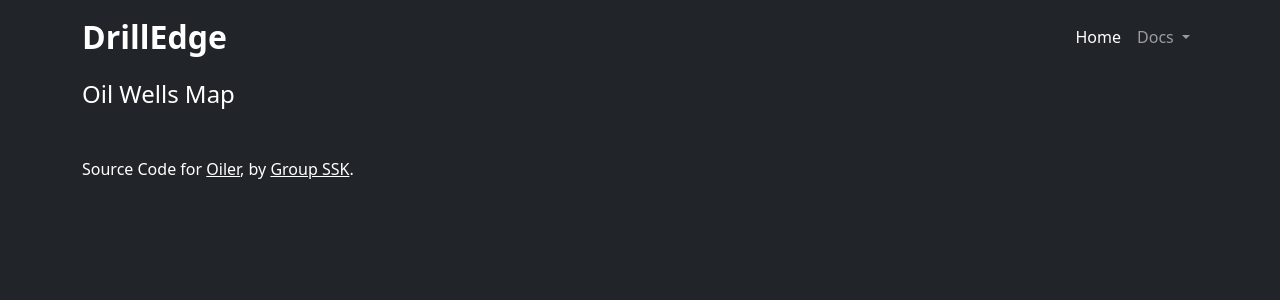
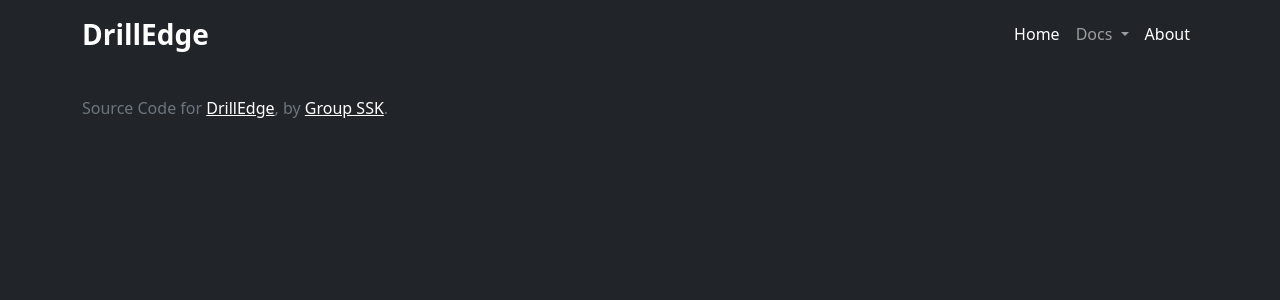
Before and after one commit to KayvanShah1/usc-dsci560-dspp-sp24, a Python web app: template lab5-part2/oil-wells-app/templates/index.html in a window 1280 px wide. Shown: the top 300 px of the page. Run offline with Jinja, Linux system fonts and the light colour scheme; the template is opened without the code that fills it, so the values that code supplies are empty.

Commit message:
redirect changes

```diff
--- a/lab5-part2/oil-wells-app/templates/includes/footer.html
+++ b/lab5-part2/oil-wells-app/templates/includes/footer.html
@@ -1,12 +1,12 @@
 <footer class="footer bg-dark py-4">
 	<div class="container">
-		<p class="text-white mb-0">
+		<p class="text-white mb-0 text-muted">
 			<!-- Add mb-0 to remove default margin -->
 			Source Code for
 			<a
 				href="https://github.com/KayvanShah1/usc-dsci560-dspp-sp24"
 				class="text-white"
-				>Oiler</a
+				>DrillEdge</a
 			>, by <a href="/" class="text-white">Group SSK</a>.
 		</p>
 	</div>
--- a/lab5-part2/oil-wells-app/templates/includes/navbar.html
+++ b/lab5-part2/oil-wells-app/templates/includes/navbar.html
@@ -1,6 +1,6 @@
 <nav class="navbar navbar-expand-lg navbar-dark bg-dark fixed-top">
 	<div class="container">
-		<a class="navbar-brand fs-2 fw-bold" href="/">DrillEdge</a>
+		<a class="navbar-brand fs-3 fw-bold" href="/">DrillEdge</a>
 		<button
 			class="navbar-toggler"
 			type="button"
@@ -42,6 +42,11 @@
 						</li>
 					</ul>
 				</li>
+				<li class="nav-item">
+					<a class="nav-link active" aria-current="page" href="/about"
+						>About</a
+					>
+				</li>
 			</ul>
 		</div>
 	</div>
--- a/lab5-part2/oil-wells-app/templates/index.html
+++ b/lab5-part2/oil-wells-app/templates/index.html
@@ -4,10 +4,8 @@
 	<body class="text-white bg-dark">
 		{% include '/includes/navbar.html' %}
 		<div class="container mt-5 pt-4">
-			<h3 class="fs-4 mb-4 mt-2">Oil Wells Map</h2>
-			<div class="rounded" id="map_html">
-                {{ map_html | safe }}
-            </div>
+			<!-- <h3 class="fs-4 mb-4 mt-2">Oil Wells Map</h2> -->
+			<div class="rounded" id="map_html">{{ map_html | safe }}</div>
 		</div>
 
 		<!-- Option 1: Bootstrap Bundle with Popper -->
```
Also changed, not shown: lab5-part2/oil-wells-app/app/main.py (+7 -1 lines).
